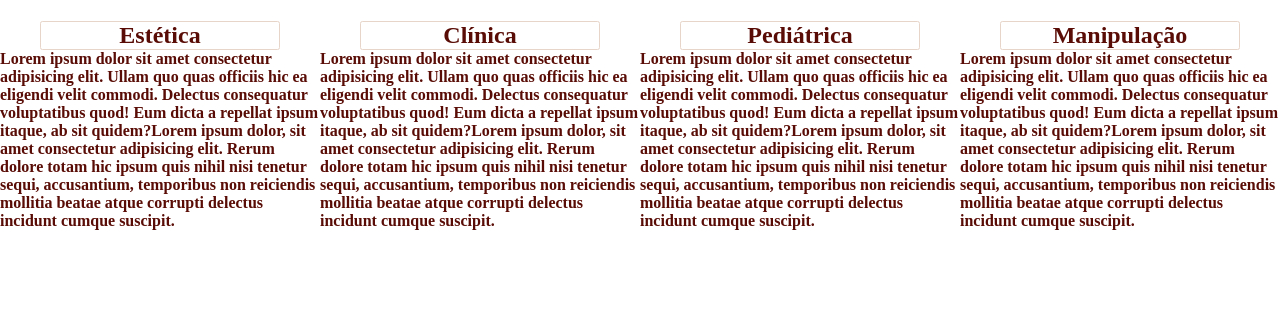
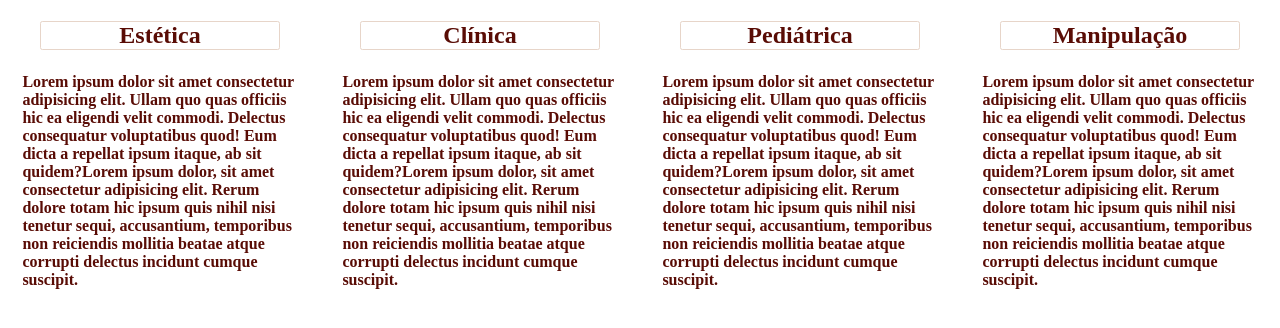
Before and after one commit to Onodera-Gustavo/Lorry, a plain HTML site: page especialidades.html in a window 1280 px wide. Shown: the part 414-742 px from the top of the page. Drawn offline with nearby package versions, Linux system fonts and the light colour scheme; a web font is replaced by a local one.

Commit message:
Update especialidades.css

```diff
--- a/especialidades.css
+++ b/especialidades.css
@@ -112,3 +112,7 @@ h4{
     border: 0.15em solid #D9BBA9;
     padding: 0.5em;
 }
+
+p{
+    margin: 7%;
+}
```
